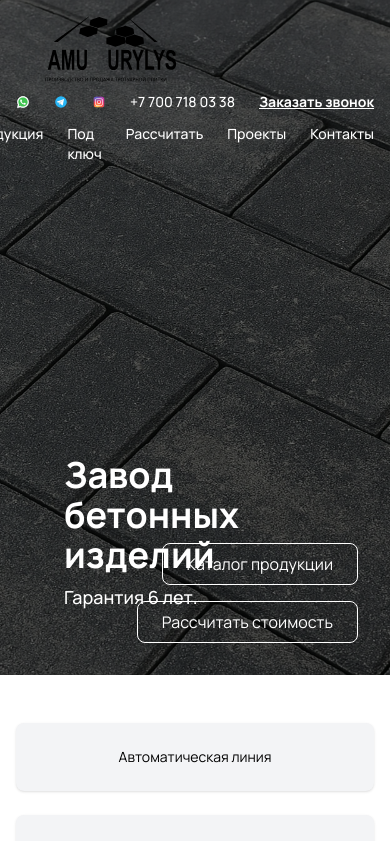
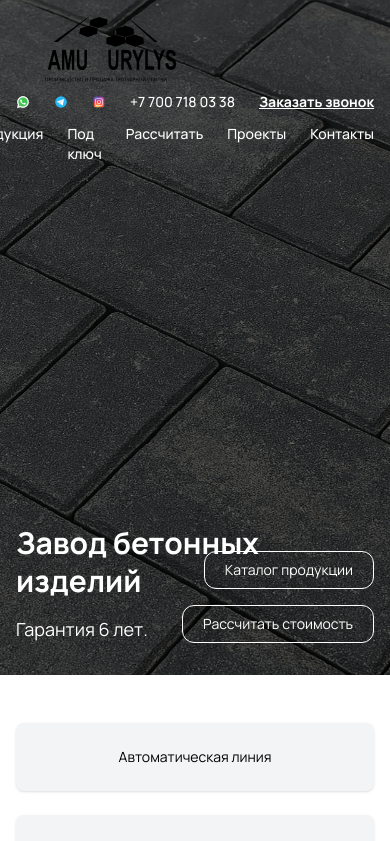
Before and after one commit to DamuQurylys/Damuzavod, a Next.js app: page / in a window 390 px wide. Shown: the top 841 px of the page. Built offline with nearby package versions, Linux system fonts and the light colour scheme.

Commit message:
Опять исправил Hero и текст

```diff
--- a/src/components/Hero.tsx
+++ b/src/components/Hero.tsx
@@ -3,7 +3,6 @@
 import React from 'react';
 
 export interface HeroProps {
-  title?: string;
   backgroundImage: string;
   children?: React.ReactNode;
   buttons?: {
@@ -14,39 +13,33 @@ export interface HeroProps {
 }
 
 const Hero: React.FC<HeroProps> = ({
-  title,
   backgroundImage,
   buttons,
   children,
 }) => {
   return (
     <section
-      className="relative w-full min-h-[80vh] bg-cover bg-center text-white pt-[120px] pb-24 px-4"
+      className="relative w-full min-h-[80vh] bg-cover bg-center text-white pt-[100px] sm:pt-[120px] pb-24 px-4"
       style={{ backgroundImage: `url(${backgroundImage})` }}
     >
       {/* Затемнение фона */}
       <div className="absolute inset-0 bg-black bg-opacity-50" />
 
-      {/* Основной контент — текст внизу слева */}
-      {(title || children) && (
-        <div className="absolute bottom-8 left-8 z-10 text-left text-white space-y-4 w-auto max-w-none">
-          {title && (
-            <h1 className="text-4xl md:text-5xl font-bold leading-tight">
-              {title}
-            </h1>
-          )}
-          {children && <div>{children}</div>}
+      {/* Контент внизу слева */}
+      {children && (
+        <div className="absolute bottom-8 left-4 sm:left-8 z-10 text-left space-y-4 max-w-[90%] sm:max-w-[60%]">
+          {children}
         </div>
       )}
 
-      {/* Кнопки — в правом нижнем углу */}
+      {/* Кнопки — внизу справа */}
       {buttons && (
-        <div className="absolute bottom-8 right-8 z-10 flex flex-wrap justify-end gap-4">
+        <div className="absolute bottom-8 right-4 sm:right-8 z-10 flex flex-wrap justify-end gap-4">
           {buttons.map((btn, idx) => (
             <a
               key={idx}
               href={btn.href}
-              className="relative overflow-hidden border border-white text-white px-6 py-2 rounded-lg transition-all duration-300 group"
+              className="relative overflow-hidden border border-white text-white px-5 sm:px-6 py-2 rounded-xl transition-all duration-300 group text-sm sm:text-base"
             >
               <span className="relative z-10 group-hover:text-black transition-colors duration-300">
                 {btn.label}
@@ -59,7 +52,6 @@ const Hero: React.FC<HeroProps> = ({
           ))}
         </div>
       )}
-
     </section>
   );
 };
--- a/src/pages/index.tsx
+++ b/src/pages/index.tsx
@@ -17,18 +17,16 @@ export default function Home() {
   return (
     <>
       {/* Hero-блок */}
-      <Hero
-        backgroundImage="/hero/main-hero.webp"
-        buttons={[
-          { label: 'Каталог продукции', href: '/catalog' },
-          { label: 'Рассчитать стоимость', href: '/calculate', variant: 'secondary' }
-        ]}
-      >
-        <div className="absolute bottom-8 left-8 z-10 space-y-2 text-left">
-          <h1 className="text-4xl md:text-5xl font-bold">Завод бетонных изделий</h1>
-          <p className="text-lg md:text-xl font-medium">Гарантия 6 лет.</p>
-        </div>
+       <Hero backgroundImage="/hero/main-hero.webp" buttons={[
+        { label: 'Каталог продукции', href: '/catalog' },
+        { label: 'Рассчитать стоимость', href: '/calculate' }
+      ]}>
+        <h1 className="text-3xl sm:text-4xl md:text-5xl font-bold leading-tight">
+          Завод бетонных изделий
+        </h1>
+        <p className="text-lg sm:text-xl">Гарантия 6 лет.</p>
       </Hero>
+
 
 
       <main className="px-4 sm:px-6 md:px-8 py-12 space-y-16">
```
